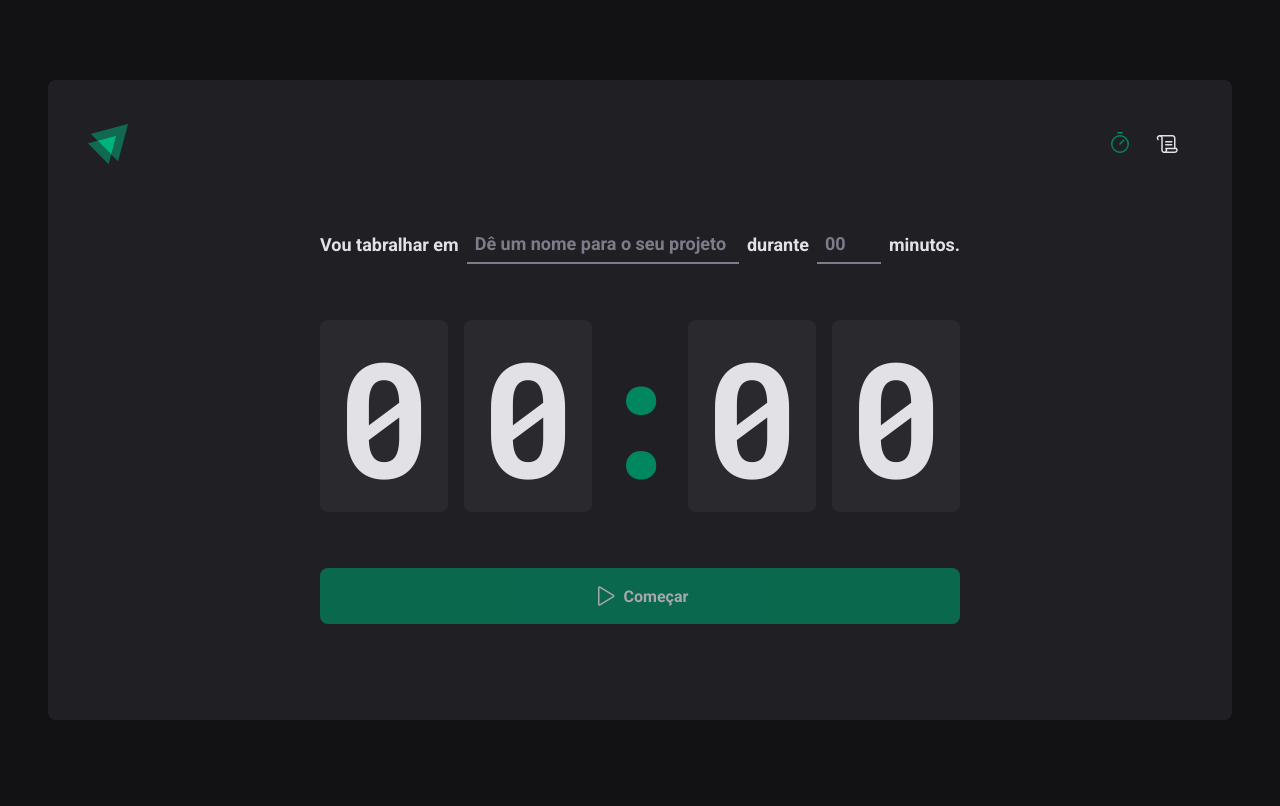
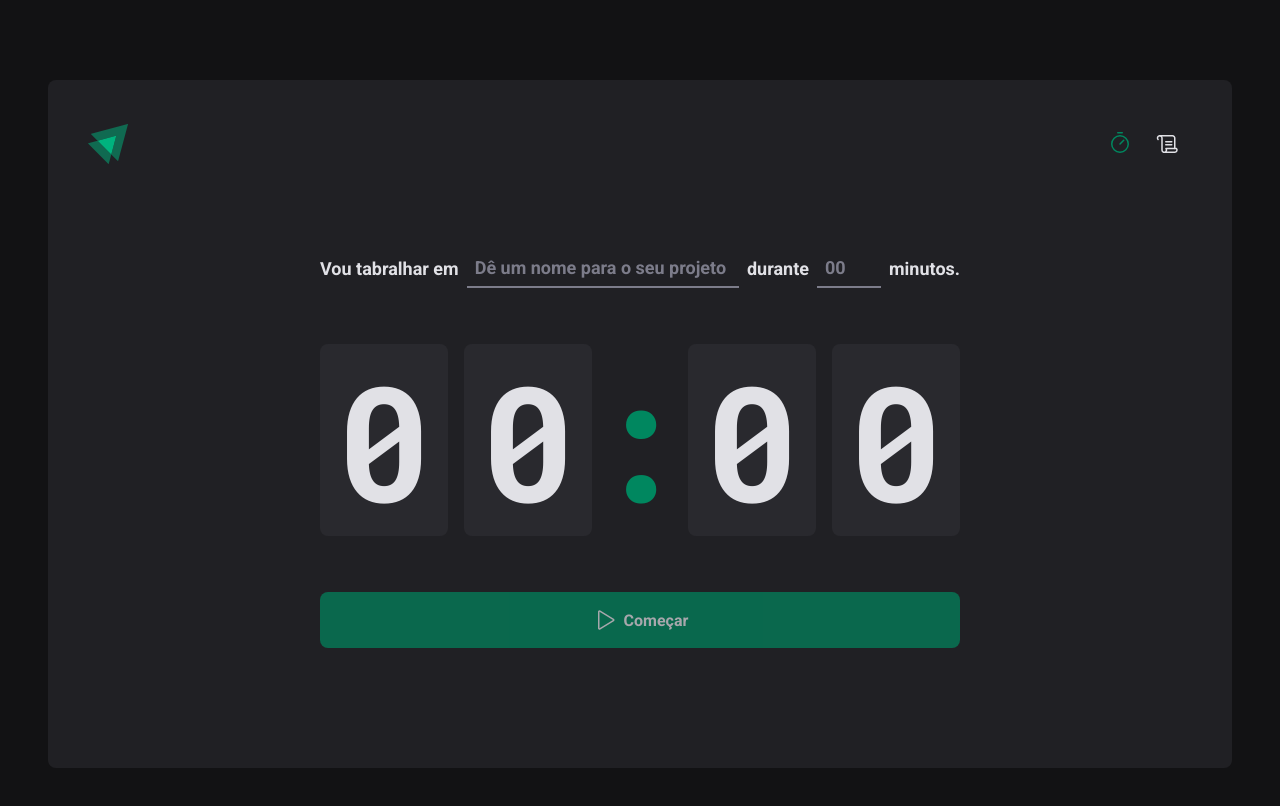
Before and after one commit to pedrodif/uploadIgniteTimer, a React (Vite) app: page / in a window 1280 px wide. Shown: the top 806 px of the page. Built offline with nearby package versions, Linux system fonts and the light colour scheme.

Commit message:
style: :art:

```diff
--- a/src/layouts/DefaultLayout/styles.ts
+++ b/src/layouts/DefaultLayout/styles.ts
@@ -2,7 +2,7 @@ import styled from 'styled-components'
 
 export const LayoutContainer = styled.div`
   max-width: 74rem;
-  height: calc(100vh - 10rem);
+  height: calc(100vh - 7rem);
   margin: 5rem auto;
   padding: 2.5rem;
   background: ${(props) => props.theme['gray-800']};
```
